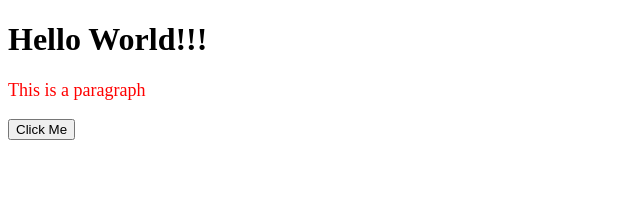
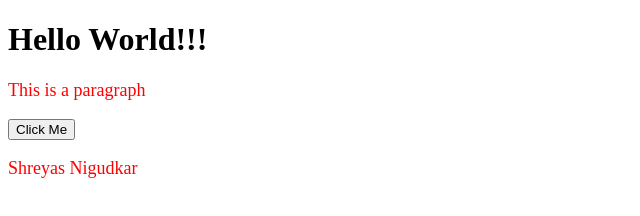
Before and after one commit to Shreyas190401/Git-practice-Demo, a plain HTML site: page index.html in a window 1280 px wide. Shown: the whole page, without its empty margins (0-640 px from the left). Drawn offline with Linux system fonts and the light colour scheme.

Commit message:
Made some changes

```diff
--- a/index.html
+++ b/index.html
@@ -10,6 +10,7 @@
     <h1>Hello World!!!</h1>
     <p>This is a paragraph</p>
     <button type="button">Click Me</button>
+    <p>Shreyas Nigudkar</p>
     <script src="script.js"></script>
 </body>
 </html>
```
